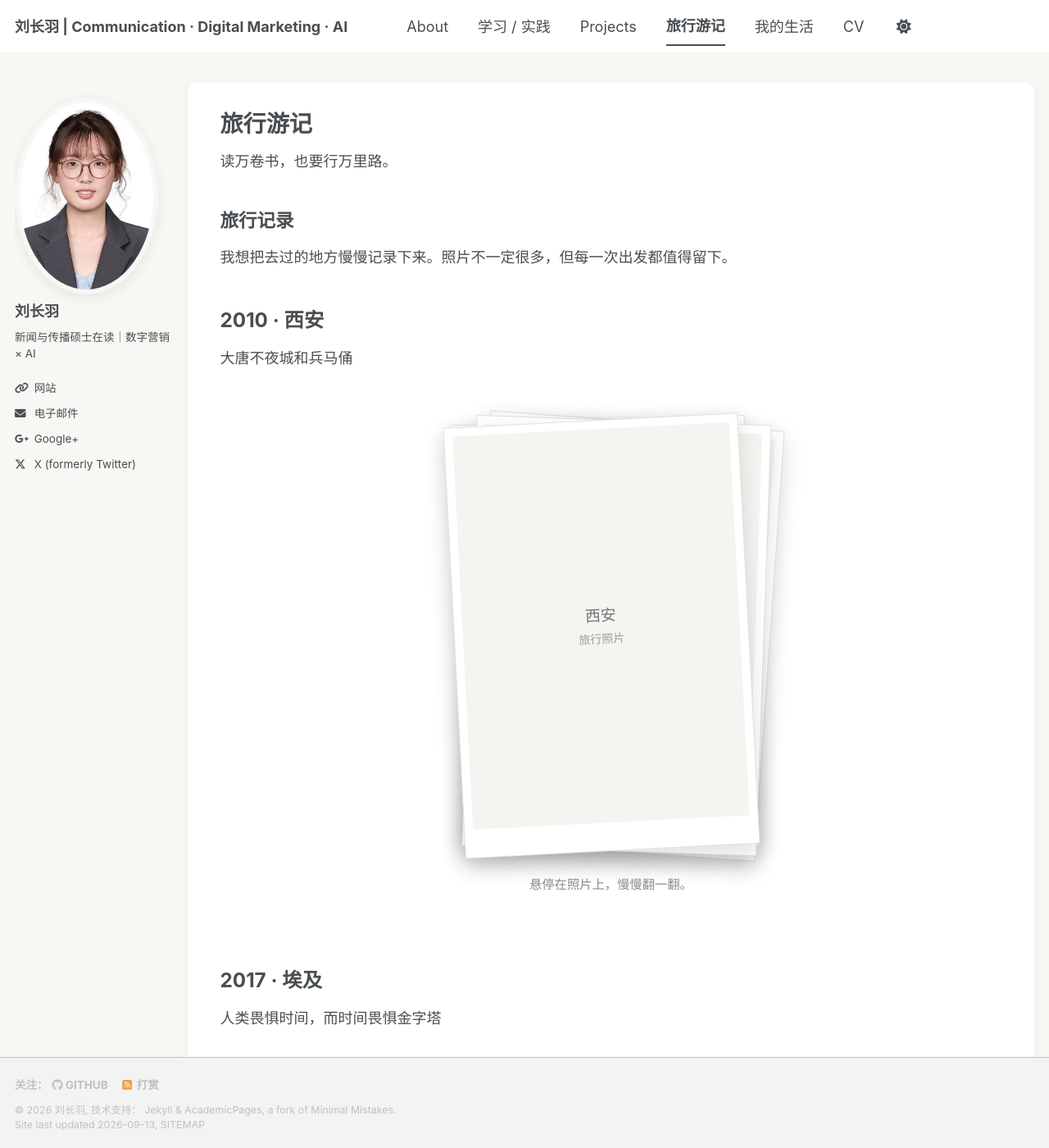
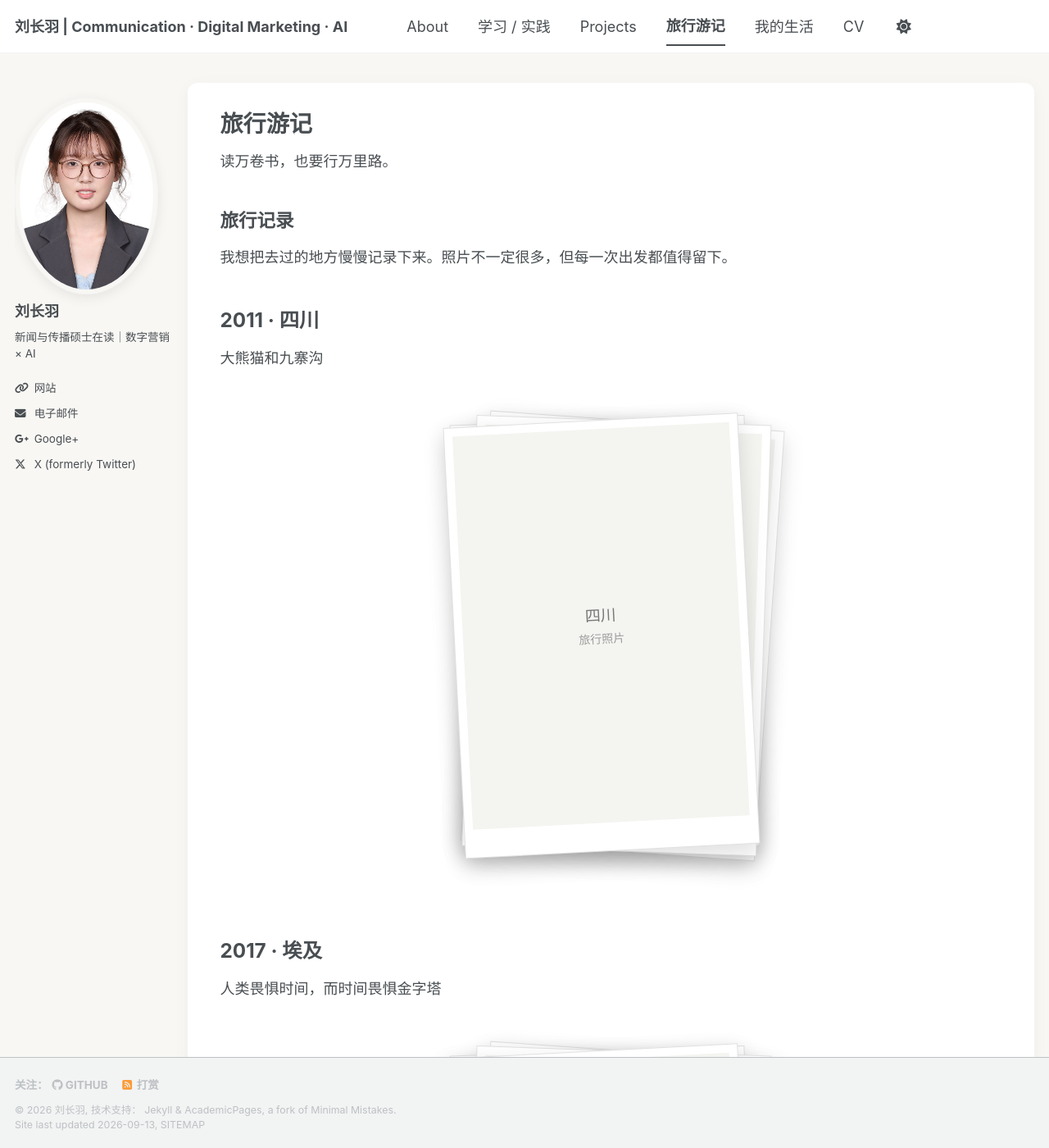
Before and after one commit to lunaalovegood2004-del/lunaalovegood2004-del.github.io, a Jekyll site: the page built from _pages/travel.md, in a window 1280 px wide and 1400 px high. Shown: the whole window at 82% size. Built offline with Jekyll 4.4.1, drawn with Linux system fonts in a browser that asks for light colours; a style sheet for code colours, icons or effects is not loaded.

Commit message:
Update travel.md

```diff
--- a/_pages/travel.md
+++ b/_pages/travel.md
@@ -15,14 +15,14 @@ author: "Name Name"
 <div class="travel-memory-list">
 
   <section class="travel-memory">
-    <h3>2010 · 西安</h3><p>大唐不夜城和兵马俑</p>
-    <div class="travel-photo-stack" aria-label="2010年西安旅行照片">
-      <div class="travel-photo-card"><div class="travel-photo-placeholder">西安<br><small>旅行照片</small></div></div>
-      <div class="travel-photo-card"><div class="travel-photo-placeholder">西安<br><small>旅行照片</small></div></div>
-      <div class="travel-photo-card"><div class="travel-photo-placeholder">西安<br><small>旅行照片</small></div></div>
-      <div class="travel-photo-card"><div class="travel-photo-placeholder">西安<br><small>旅行照片</small></div></div>
+    <h3>2011 · 四川</h3><p>大熊猫和九寨沟</p>
+    <div class="travel-photo-stack" aria-label="2011年四川旅行照片">
+      <div class="travel-photo-card"><div class="travel-photo-placeholder">四川<br><small>旅行照片</small></div></div>
+      <div class="travel-photo-card"><div class="travel-photo-placeholder">四川<br><small>旅行照片</small></div></div>
+      <div class="travel-photo-card"><div class="travel-photo-placeholder">四川<br><small>旅行照片</small></div></div>
+      <div class="travel-photo-card"><div class="travel-photo-placeholder">四川<br><small>旅行照片</small></div></div>
     </div>
-    <p class="travel-photo-hint">悬停在照片上，慢慢翻一翻。</p>
+    <p class="travel-photo-hint"></p>
   </section>
 
   <section class="travel-memory">
@@ -33,7 +33,7 @@ author: "Name Name"
       <div class="travel-photo-card"><div class="travel-photo-placeholder">埃及<br><small>旅行照片</small></div></div>
       <div class="travel-photo-card"><div class="travel-photo-placeholder">埃及<br><small>旅行照片</small></div></div>
     </div>
-    <p class="travel-photo-hint">悬停在照片上，慢慢翻一翻。</p>
+    <p class="travel-photo-hint"></p>
   </section>
 
   <section class="travel-memory">
```
